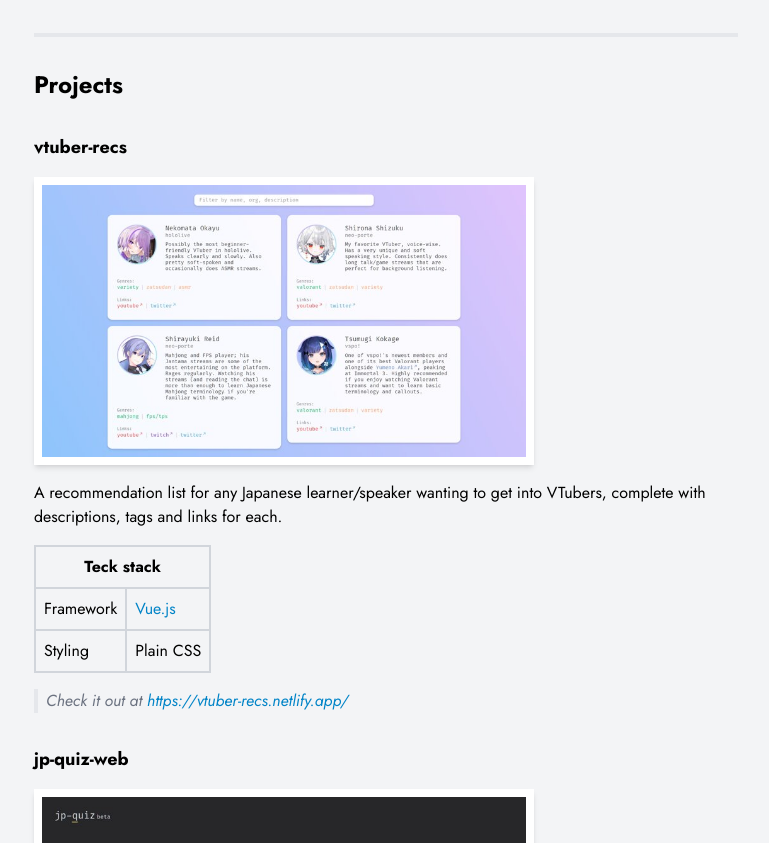
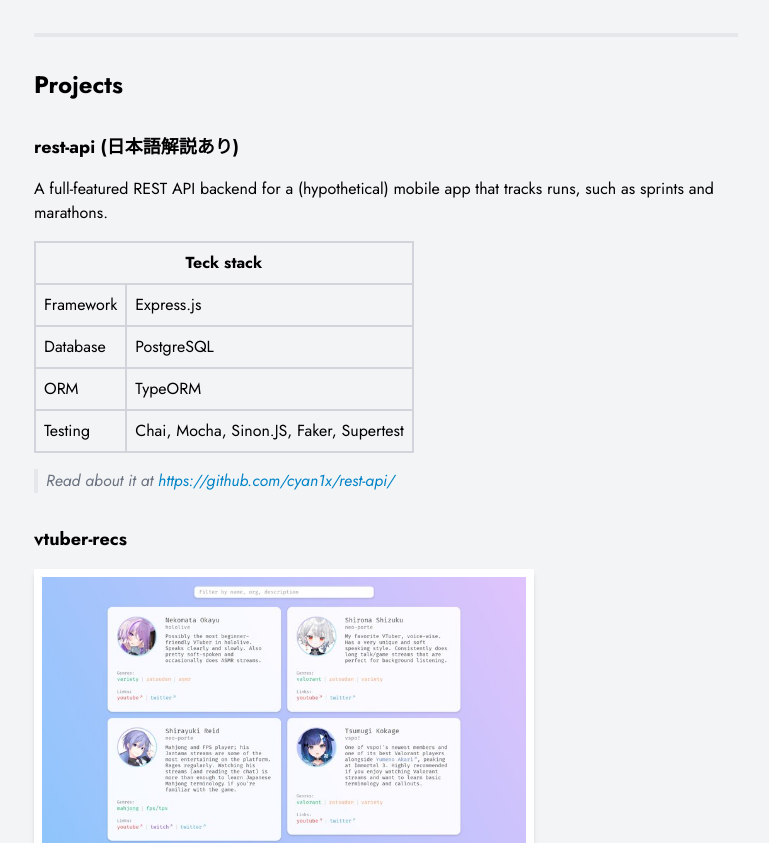
Before and after one commit to cyan1x/portfolio, a Vue app: page / in a window 1280 px wide. Shown: the part 660-1503 px from the top of the page, without its empty margins (254-1023 px from the left). Built offline with nearby package versions, Linux system fonts and the light colour scheme.

Commit message:
Add rest-api

```diff
--- a/src/App.vue
+++ b/src/App.vue
@@ -54,6 +54,35 @@ import ProjectCard from './components/ProjectCard.vue';
       <hr class="h-1 bg-gray-200" />
 
       <h2 class="text-2xl font-bold">Projects</h2>
+      <ProjectCard title="rest-api (日本語解説あり)" flavorText="Read about it at" link="https://github.com/cyan1x/rest-api/">
+        A full-featured REST API backend for a (hypothetical) mobile app that tracks runs, such as sprints and
+        marathons.
+        <template #tech-stack>
+          <div>
+            <table>
+              <tr>
+                <th class="border-2 border-gray-300 p-2" colspan="2">Teck stack</th>
+              </tr>
+              <tr>
+                <td class="border-2 border-gray-300 p-2">Framework</td>
+                <td class="border-2 border-gray-300 p-2">Express.js</td>
+              </tr>
+              <tr>
+                <td class="border-2 border-gray-300 p-2">Database</td>
+                <td class="border-2 border-gray-300 p-2">PostgreSQL</td>
+              </tr>
+              <tr>
+                <td class="border-2 border-gray-300 p-2">ORM</td>
+                <td class="border-2 border-gray-300 p-2">TypeORM</td>
+              </tr>
+              <tr>
+                <td class="border-2 border-gray-300 p-2">Testing</td>
+                <td class="border-2 border-gray-300 p-2">Chai, Mocha, Sinon.JS, Faker, Supertest</td>
+              </tr>
+            </table>
+          </div>
+        </template>
+      </ProjectCard>
       <ProjectCard title="vtuber-recs" :imgSrc="VtuberRecs" flavorText="Check it out at"
         link="https://vtuber-recs.netlify.app/">
         A recommendation list for any Japanese learner/speaker wanting to get into VTubers, complete with descriptions,
--- /dev/null
+++ b/src/components/BackgroundAnimation.vue
@@ -0,0 +1,193 @@
+<script setup lang="ts">
+import { ref } from 'vue';
+
+const amount = 14
+const sizes = [...Array(amount)].map(() => randomInt(8, 16))
+const lefts = [...Array(amount)].map(() => randomInt(1, 99))
+
+function randomInt(min: number, max: number) {
+  return Math.floor(Math.random() * (max - min + 1)) + min;
+}
+</script>
+
+<template>
+  <ul class="background">
+    <slot></slot>
+    <li v-for="size, index in sizes" class="absolute block list-none bg-slate-500 animate-[animate_5s_linear_infinite]"
+      :class="[`size-12`, `bottom-12`, `left-12`]"></li>
+    <!-- <li></li>
+    <li></li>
+    <li></li>
+    <li></li>
+    <li></li>
+    <li></li>
+    <li></li>
+    <li></li>
+    <li></li>
+    <li></li>
+    <li></li>
+    <li></li>
+    <li></li>
+    <li></li> -->
+  </ul>
+</template>
+
+<style scoped>
+@keyframes animate {
+  0% {
+    transform: translateY(0) rotate(0deg);
+    opacity: 1;
+    border-radius: 0;
+  }
+
+  100% {
+    transform: translateY(-1000px) rotate(720deg);
+    opacity: 0;
+    border-radius: 50%;
+  }
+}
+
+.background {
+  position: relative;
+  max-width: 100vw;
+  height: 100%;
+  top: 0;
+  left: 0;
+  margin: 0;
+  padding: 0;
+  background: #f2f4f5;
+  background-attachment: local;
+  overflow: hidden;
+  overflow-x: hidden;
+}
+
+/* .background li {
+  position: absolute;
+  display: block;
+  list-style: none;
+  width: 20px;
+  height: 20px;
+  background: rgba(203, 203, 203, 0.25);
+  animation: animate 5s linear infinite;
+} */
+
+/* .background li:nth-child(0) {
+  left: 80%;
+  width: 75px;
+  height: 75px;
+  bottom: -75px;
+  animation-delay: 1s;
+}
+
+.background li:nth-child(1) {
+  left: 51%;
+  width: 118px;
+  height: 118px;
+  bottom: -118px;
+  animation-delay: 2s;
+}
+
+.background li:nth-child(2) {
+  left: 9%;
+  width: 103px;
+  height: 103px;
+  bottom: -103px;
+  animation-delay: 6s;
+}
+
+.background li:nth-child(3) {
+  left: 37%;
+  width: 121px;
+  height: 121px;
+  bottom: -121px;
+  animation-delay: 12s;
+}
+
+.background li:nth-child(4) {
+  left: 53%;
+  width: 178px;
+  height: 178px;
+  bottom: -178px;
+  animation-delay: 17s;
+}
+
+.background li:nth-child(5) {
+  left: 27%;
+  width: 75px;
+  height: 75px;
+  bottom: -75px;
+  animation-delay: 24s;
+}
+
+.background li:nth-child(6) {
+  left: 36%;
+  width: 143px;
+  height: 143px;
+  bottom: -143px;
+  animation-delay: 6s;
+}
+
+.background li:nth-child(7) {
+  left: 38%;
+  width: 141px;
+  height: 141px;
+  bottom: -141px;
+  animation-delay: 6s;
+}
+
+.background li:nth-child(8) {
+  left: 10%;
+  width: 123px;
+  height: 123px;
+  bottom: -123px;
+  animation-delay: 9s;
+}
+
+.background li:nth-child(9) {
+  left: 71%;
+  width: 119px;
+  height: 119px;
+  bottom: -119px;
+  animation-delay: 18s;
+}
+
+.background li:nth-child(10) {
+  left: 50%;
+  width: 126px;
+  height: 126px;
+  bottom: -126px;
+  animation-delay: 39s;
+}
+
+.background li:nth-child(11) {
+  left: 32%;
+  width: 118px;
+  height: 118px;
+  bottom: -118px;
+  animation-delay: 1s;
+}
+
+.background li:nth-child(12) {
+  left: 43%;
+  width: 138px;
+  height: 138px;
+  bottom: -138px;
+  animation-delay: 12s;
+}
+
+.background li:nth-child(13) {
+  left: 61%;
+  width: 165px;
+  height: 165px;
+  bottom: -165px;
+  animation-delay: 40s;
+}
+
+.background li:nth-child(14) {
+  left: 71%;
+  width: 117px;
+  height: 117px;
+  bottom: -117px;
+  animation-delay: 31s;
+} */
+</style>
--- a/src/components/ProjectCard.vue
+++ b/src/components/ProjectCard.vue
@@ -1,7 +1,7 @@
 <script setup lang="ts">
 defineProps<{
   title: string
-  imgSrc: string
+  imgSrc?: string
   link?: string
   flavorText?: string
 }>()
@@ -10,7 +10,7 @@ defineProps<{
 <template>
   <div class="flex flex-col gap-4">
     <h2 class="text-lg font-bold"> {{ title }}</h2>
-    <div class="flex justify-center md:justify-start">
+    <div v-if="imgSrc" class="flex justify-center md:justify-start">
       <img :src="imgSrc" class="w-[500px] border-8 border-white shadow-md" />
     </div>
     <p>
```
